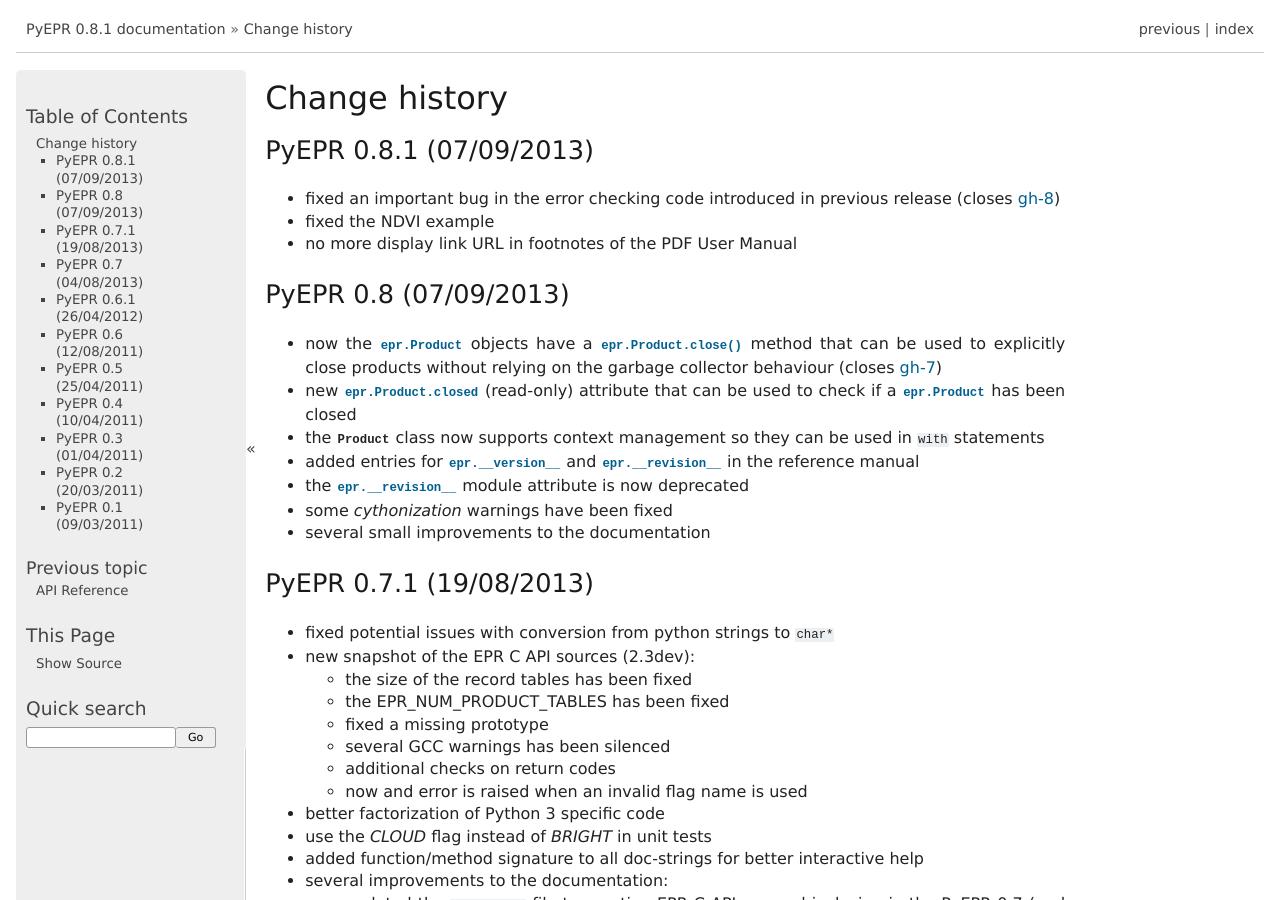
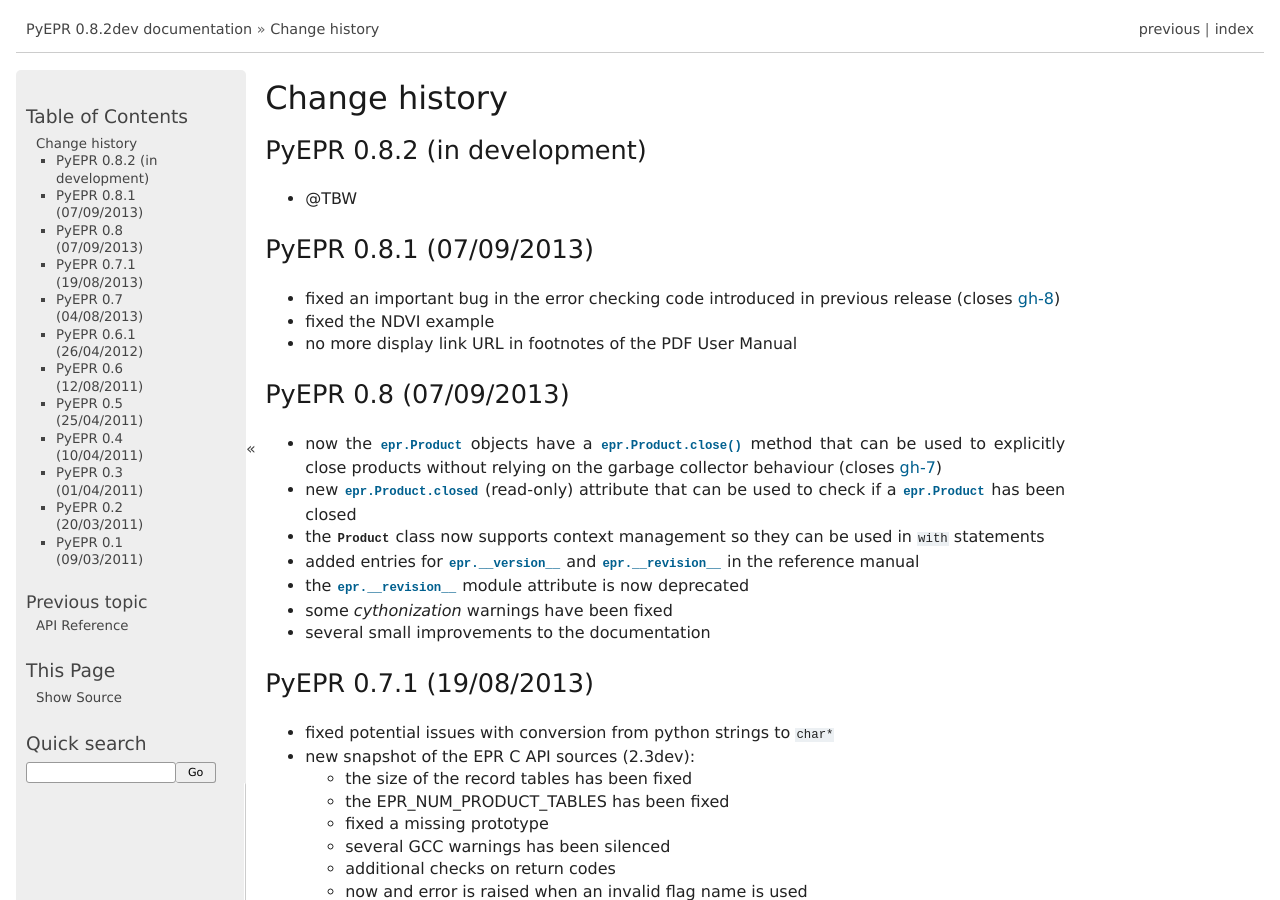
Before and after one commit to avalentino/pyepr, a Sphinx documentation site: the page built from doc/NEWS.txt, in a window 1280 px wide and 900 px high. Built offline with Sphinx 7.4.7, drawn with Linux system fonts in a browser that asks for light colours; formulas are drawn with MathJax 3; some of the changed text lies outside the part shown.

Commit message:
Post release commit

```diff
--- a/README.txt
+++ b/README.txt
@@ -6,7 +6,7 @@
 :Author:    Antonio Valentino
 :Contact:   antonio.valentino@tiscali.it
 :Copyright: 2011-2013, Antonio Valentino <antonio.valentino@tiscali.it>
-:Version:   0.8.1
+:Version:   0.8.2
 
 
 Introduction
--- a/doc/NEWS.txt
+++ b/doc/NEWS.txt
@@ -1,5 +1,11 @@
 Change history
 ==============
+
+
+PyEPR 0.8.2 (in development)
+----------------------------
+
+* @TBW
 
 
 PyEPR 0.8.1 (07/09/2013)
--- a/doc/conf.py
+++ b/doc/conf.py
@@ -64,9 +64,9 @@
 # built documents.
 #
 # The short X.Y version.
-version = '0.8.1'
+version = '0.8.2'
 # The full version, including alpha/beta/rc tags.
-release = version  # + 'dev'
+release = version + 'dev'
 
 # The language for content autogenerated by Sphinx. Refer to documentation
 # for a list of supported languages.
--- a/doc/interactive_use.txt
+++ b/doc/interactive_use.txt
@@ -75,7 +75,7 @@
         .. _ESA: http://earth.esa.int
 
     In [3]: epr.__version__, epr.EPR_C_API_VERSION
-    Out[3]: ('0.8.1', '2.3dev')
+    Out[3]: ('0.8.2', '2.3dev')
 
 Docstrings are available for almost all classes, methods and functions in
 the :mod:`epr` and they can be displayed using the :func:`help` python_
```
Also changed, not shown: 1 other file.
